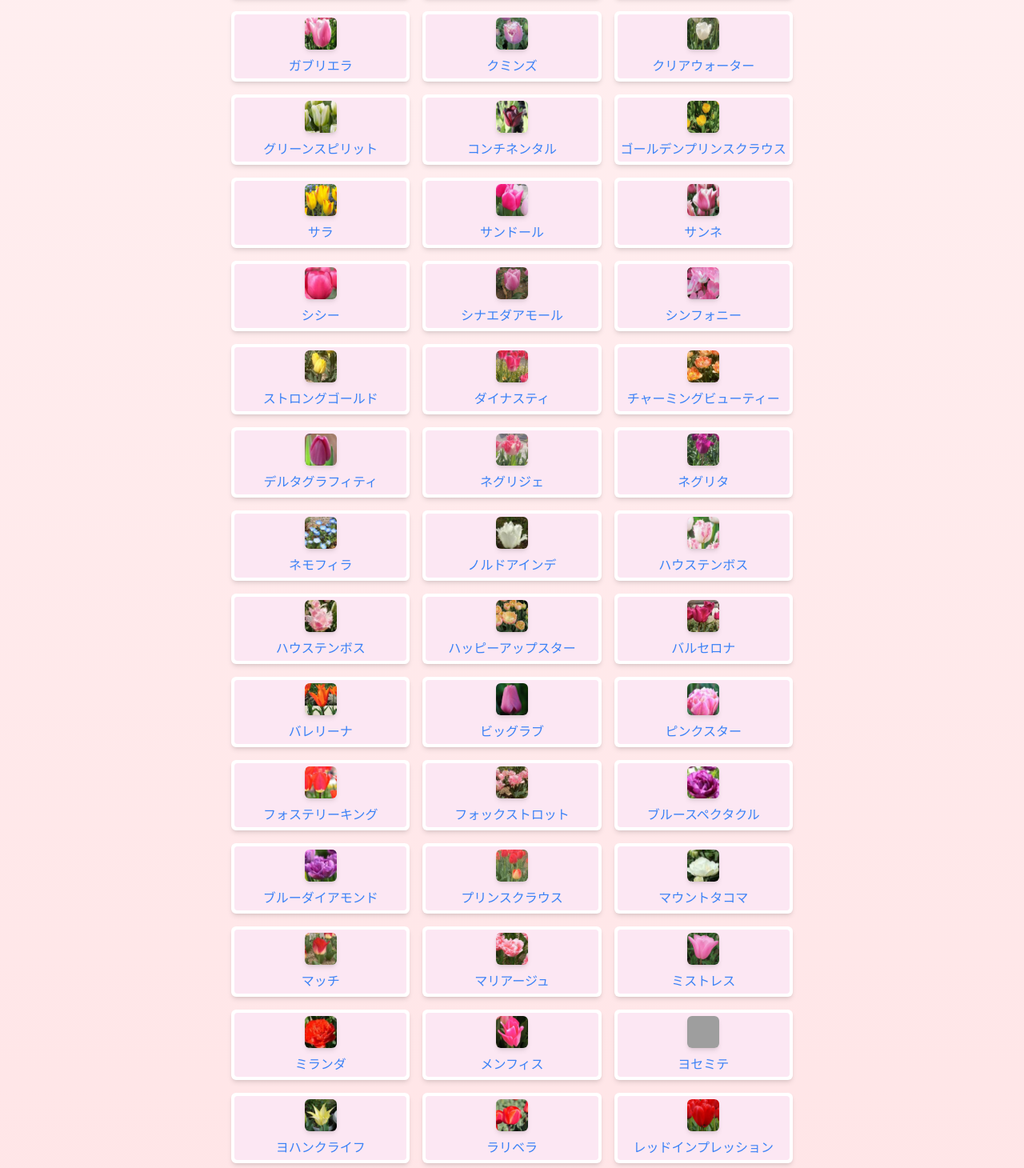
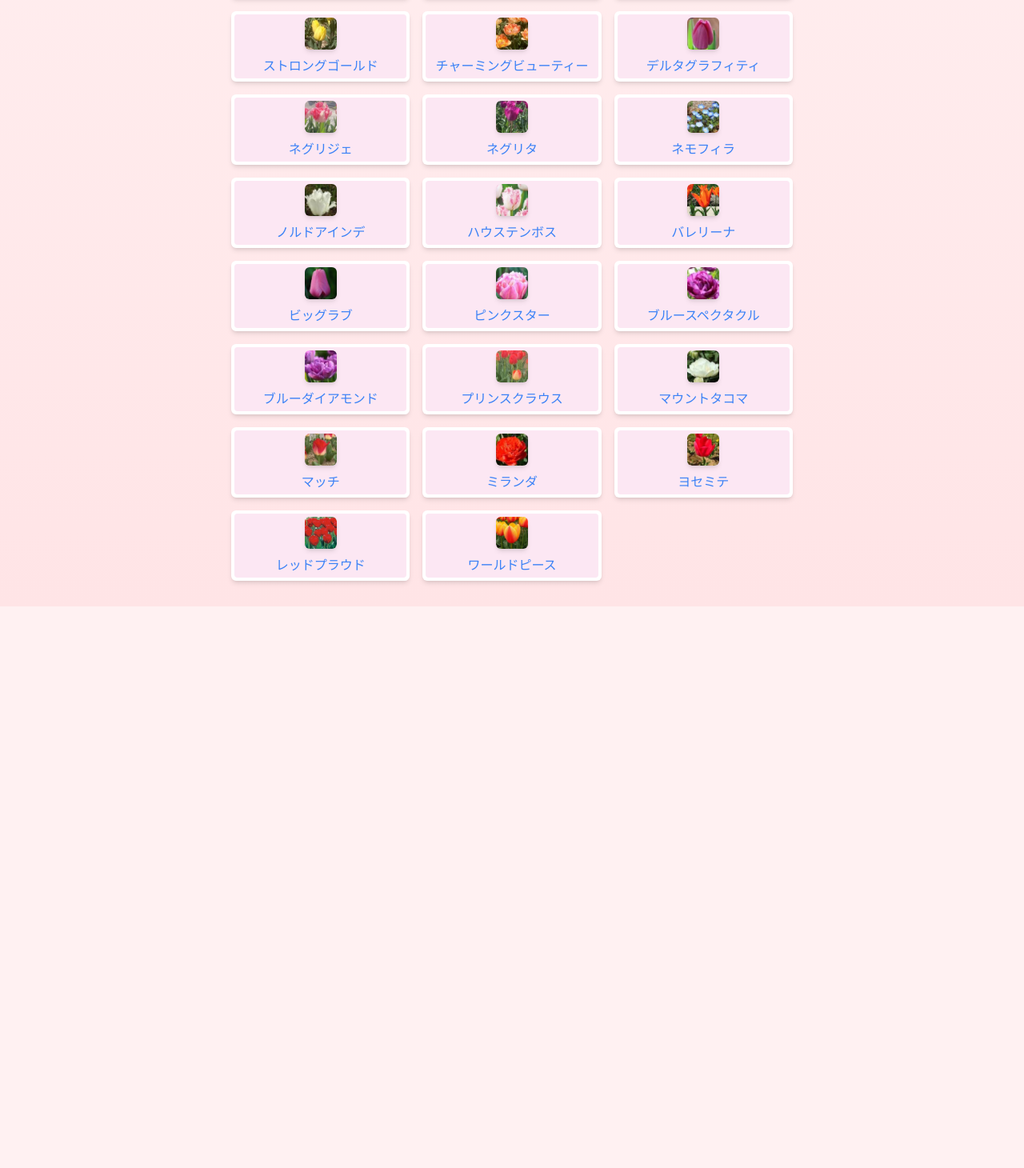
Before and after one commit to kmdsbng/ric_tulip_portal, a Next.js app: page /vote in a window 1280 px wide. Shown: the part 470-1930 px from the top of the page at 80% size. After the commit the page ends 1228 px from the top, so only its background shows below. Built offline with nearby package versions, Linux system fonts and the light colour scheme; no server answers; grey boxes are pictures that could not be loaded.

Commit message:
チューリップ削除

```diff
--- a/domain/tulip.ts
+++ b/domain/tulip.ts
@@ -10,52 +10,51 @@ export class Tulip {
 }
 
 export const TULIPS: Tulip[] = [
-  new Tulip('barcelona', 'バルセロナ'),
-  new Tulip('fox_trot', 'フォックストロット'),
+  // new Tulip('barcelona', 'バルセロナ'),
+  // new Tulip('fox_trot', 'フォックストロット'),
   new Tulip('negurije', 'ネグリジェ'),
   new Tulip('charming_beauty', 'チャーミングビューティー'),
   new Tulip('symphony', 'シンフォニー'),
   new Tulip('ballerina', 'バレリーナ'),
   new Tulip('match', 'マッチ'),
   new Tulip('g_prince', 'ゴールデンプリンスクラウス'),
-  new Tulip('momotaro', '桃太郎'),
+  // new Tulip('momotaro', '桃太郎'),
   new Tulip('prince', 'プリンスクラウス'),
-  new Tulip('dynasty', 'ダイナスティ'),
+  // new Tulip('dynasty', 'ダイナスティ'),
   new Tulip('negrita', 'ネグリタ'),
-  new Tulip('gaburiera', 'ガブリエラ'),
-  new Tulip('clear_water', 'クリアウォーター'),
+  // new Tulip('gaburiera', 'ガブリエラ'),
+  // new Tulip('clear_water', 'クリアウォーター'),
   new Tulip('strong_gold', 'ストロングゴールド'),
-  new Tulip('sinaeda', 'シナエダアモール'),
-  new Tulip('sara', 'サラ'),
-  new Tulip('green', 'グリーンスピリット'),
-  new Tulip('kuminz', 'クミンズ'),
-  new Tulip('mistless', 'ミストレス'),
-  new Tulip('sandol', 'サンドール'),
-  new Tulip('sanne', 'サンネ'),
-  new Tulip('continental', 'コンチネンタル'),
-  new Tulip('yohan', 'ヨハンクライフ'),
-  new Tulip('mariage', 'マリアージュ'),
-  new Tulip('izumi', 'イズミ'),
+  // new Tulip('sinaeda', 'シナエダアモール'),
+  // new Tulip('sara', 'サラ'),
+  // new Tulip('green', 'グリーンスピリット'),
+  // new Tulip('kuminz', 'クミンズ'),
+  // new Tulip('mistless', 'ミストレス'),
+  // new Tulip('sandol', 'サンドール'),
+  // new Tulip('sanne', 'サンネ'),
+  // new Tulip('continental', 'コンチネンタル'),
+  // new Tulip('yohan', 'ヨハンクライフ'),
+  // new Tulip('mariage', 'マリアージュ'),
+  // new Tulip('izumi', 'イズミ'),
   new Tulip('house', 'ハウステンボス'),
   new Tulip('acepink', 'エースピンク'),
   new Tulip('redproud', 'レッドプラウド'),
-  new Tulip('royal', 'ロイヤルテン'),
-  new Tulip('oreruan', 'オレルアンズ'),
-  new Tulip('fostery', 'フォステリーキング'),
-  new Tulip('redimpression', 'レッドインプレッション'),
+  // new Tulip('royal', 'ロイヤルテン'),
+  // new Tulip('oreruan', 'オレルアンズ'),
+  // new Tulip('fostery', 'フォステリーキング'),
+  // new Tulip('redimpression', 'レッドインプレッション'),
   new Tulip('world', 'ワールドピース'),
-  new Tulip('raribera', 'ラリベラ'),
-  new Tulip('aquarel', 'アクアレル'),
-  new Tulip('happy_upstar', 'ハッピーアップスター'),
-  new Tulip('menfis', 'メンフィス'),
-  new Tulip('yosemite100.jpg', 'ヨセミテ'),
+  // new Tulip('raribera', 'ラリベラ'),
+  // new Tulip('aquarel', 'アクアレル'),
+  // new Tulip('happy_upstar', 'ハッピーアップスター'),
+  // new Tulip('menfis', 'メンフィス'),
+  new Tulip('yosemite', 'ヨセミテ'),
   new Tulip('sisi', 'シシー'),
   new Tulip('pinkstar', 'ピンクスター'),
   new Tulip('nordainde', 'ノルドアインデ'),
   new Tulip('nemofira', 'ネモフィラ'),
   new Tulip('mounttakoma', 'マウントタコマ'),
   new Tulip('miranda', 'ミランダ'),
-  new Tulip('housetenbos', 'ハウステンボス'),
   new Tulip('endurance', 'エンデュランス'),
   new Tulip('deltagraphity', 'デルタグラフィティ'),
   new Tulip('bluespectacle', 'ブルースペクタクル'),
```
